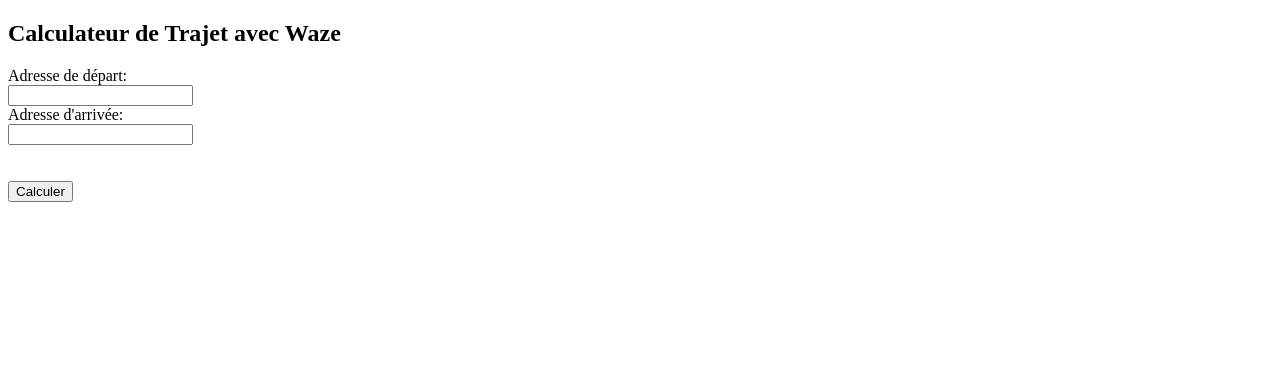
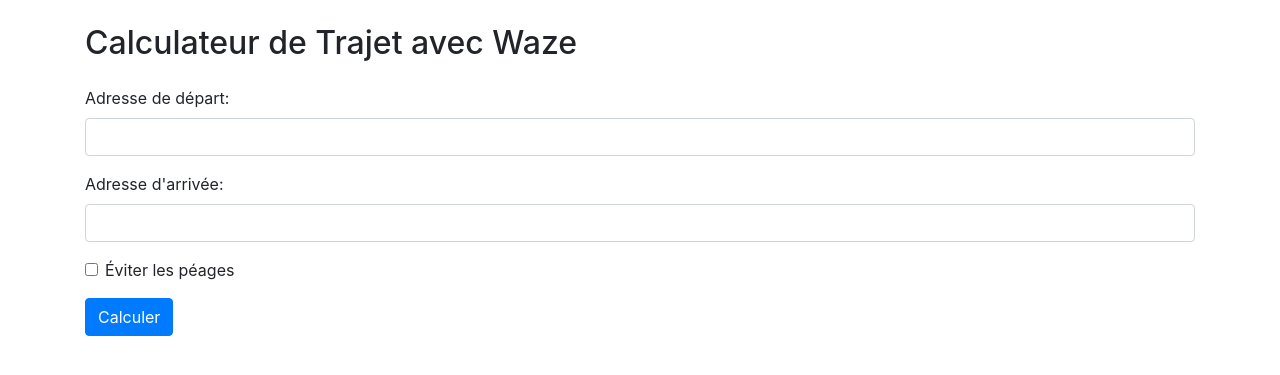
Before and after one commit to pcazals/TravelTunes, a Flask app: page / in a window 1280 px wide. Shown: the top 375 px of the page. Run offline with Flask 3, Linux system fonts and the light colour scheme; some libraries are stand-ins or nearby versions.

Commit message:
Update index.html

```diff
--- a/templates/index.html
+++ b/templates/index.html
@@ -2,28 +2,72 @@
 <html lang="fr">
 <head>
     <meta charset="UTF-8">
-    <title>Calculateur de Trajet avec Waze</title>
-    <link rel="stylesheet" href="https://cdnjs.cloudflare.com/ajax/libs/jqueryui/1.12.1/themes/base/jquery-ui.css">
+    <title>TravelTune</title>
+    <link rel="stylesheet" href="https://maxcdn.bootstrapcdn.com/bootstrap/4.5.2/css/bootstrap.min.css">
     <script src="https://code.jquery.com/jquery-3.6.0.min.js"></script>
     <script src="https://code.jquery.com/ui/1.12.1/jquery-ui.js"></script>
+    <script src="https://cdnjs.cloudflare.com/ajax/libs/popper.js/1.16.0/umd/popper.min.js"></script>
+    <script src="https://maxcdn.bootstrapcdn.com/bootstrap/4.5.2/js/bootstrap.min.js"></script>
+    <style>
+        .ui-autocomplete {
+            position: absolute;
+            z-index: 1050; /* S'assure qu'il est au-dessus des autres éléments Bootstrap */
+            max-height: 200px;
+            overflow-y: auto; /* Permet le défilement si la liste est longue */
+            overflow-x: hidden;
+            border: 1px solid #ddd;
+            border-radius: 0.25rem;
+            background-color: #ffffff;
+            box-shadow: 0 4px 6px rgba(0,0,0,.1);
+            width: auto; /* S'adapte à la largeur du champ de saisie */
+        }
+        .ui-autocomplete .ui-menu-item a {
+            border-bottom: 1px solid #ddd; /* Sépare les items */
+            padding: 8px 10px;
+            color: #333;
+            display: block;
+            font-weight: normal;
+        }
+        .ui-autocomplete .ui-menu-item a.ui-state-focus,
+        .ui-autocomplete .ui-menu-item a:hover {
+            background-color: #f8f9fa; /* Couleur de fond au survol */
+            color: #212529;
+        }
+        .ui-autocomplete .ui-menu-item:last-child a {
+            border-bottom: none; /* Pas de bordure en bas du dernier élément */
+        }
+    </style>
 </head>
 <body>
-    <h2>Calculateur de Trajet avec Waze</h2>
+    <div class="container">
+        <h2 class="my-4">Calculateur de Trajet avec Waze</h2>
         <form method="POST">
-        <label for="start_address">Adresse de départ:</label><br>
-        <input type="text" id="start_address" name="start_address" autocomplete="off"><br>
+            <div class="form-group">
+                <label for="start_address">Adresse de départ:</label>
+                <input type="text" class="form-control" id="start_address" name="start_address" autocomplete="off">
                 <input type="hidden" id="start_lat" name="start_lat">
                 <input type="hidden" id="start_lng" name="start_lng">
-        <label for="end_address">Adresse d'arrivée:</label><br>
-        <input type="text" id="end_address" name="end_address" autocomplete="off"><br>
+            </div>
+            <div class="form-group">
+                <label for="end_address">Adresse d'arrivée:</label>
+                <input type="text" class="form-control" id="end_address" name="end_address" autocomplete="off">
                 <input type="hidden" id="end_lat" name="end_lat">
-        <input type="hidden" id="end_lng" name="end_lng"><br><br>
-        <input type="submit" value="Calculer">
+                <input type="hidden" id="end_lng" name="end_lng">
+            </div>
+            <div class="form-group form-check">
+                <input type="checkbox" class="form-check-input" id="avoid_tolls" name="avoid_tolls">
+                <label class="form-check-label" for="avoid_tolls">Éviter les péages</label>
+            </div>
+
+            <button type="submit" class="btn btn-primary">Calculer</button>
         </form>
+        {% if result %}
         <br>
-    {% if result %}
-    <div>Résultat: {{ result }}</div>
+        <div class="alert alert-success" role="alert">
+            Résultat: {{ result }}
+        </div>
         {% endif %}
+    </div>
     <script>
     $(function() {
         function autocompletion(elementId, latFieldId, lngFieldId) {
```
Lines whose indentation alone changed are shown as unchanged.
